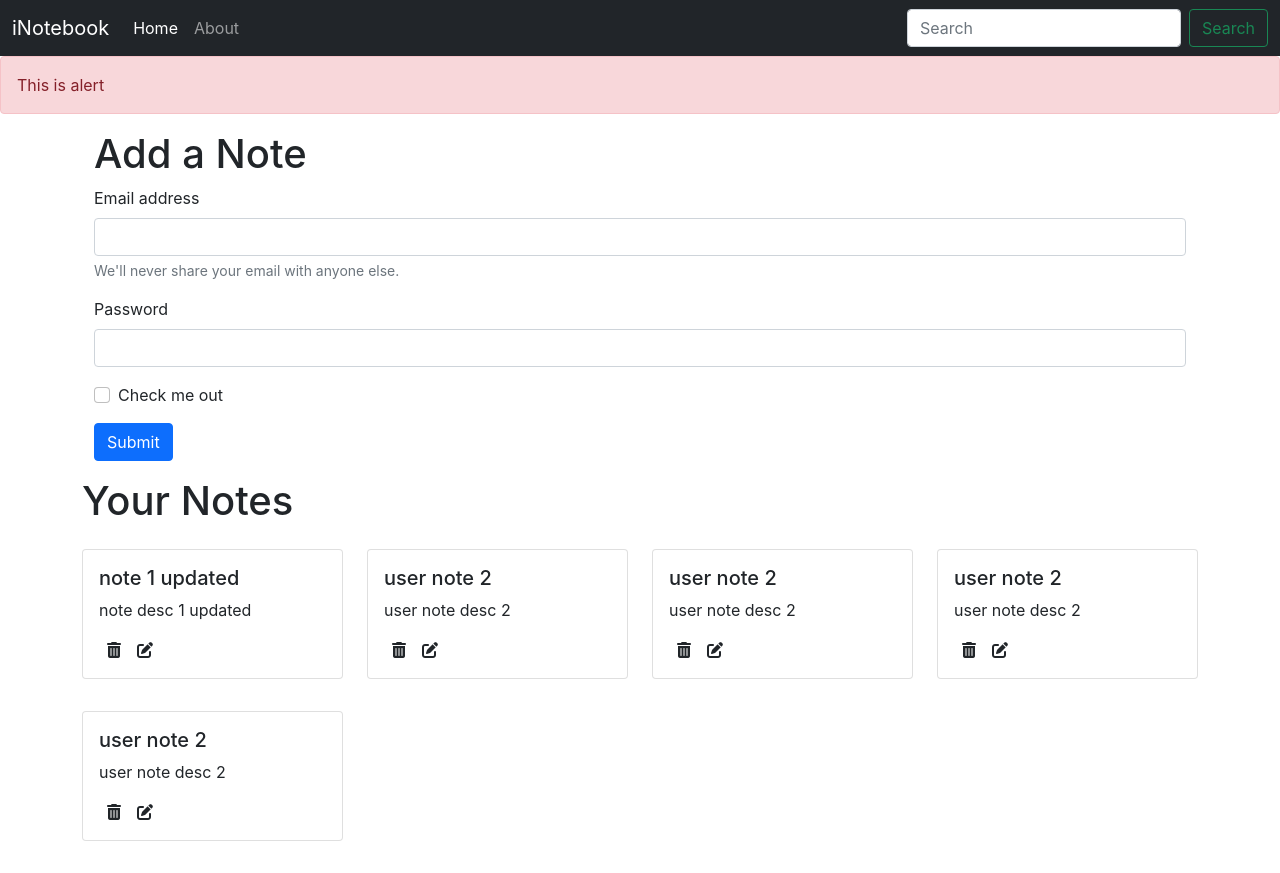
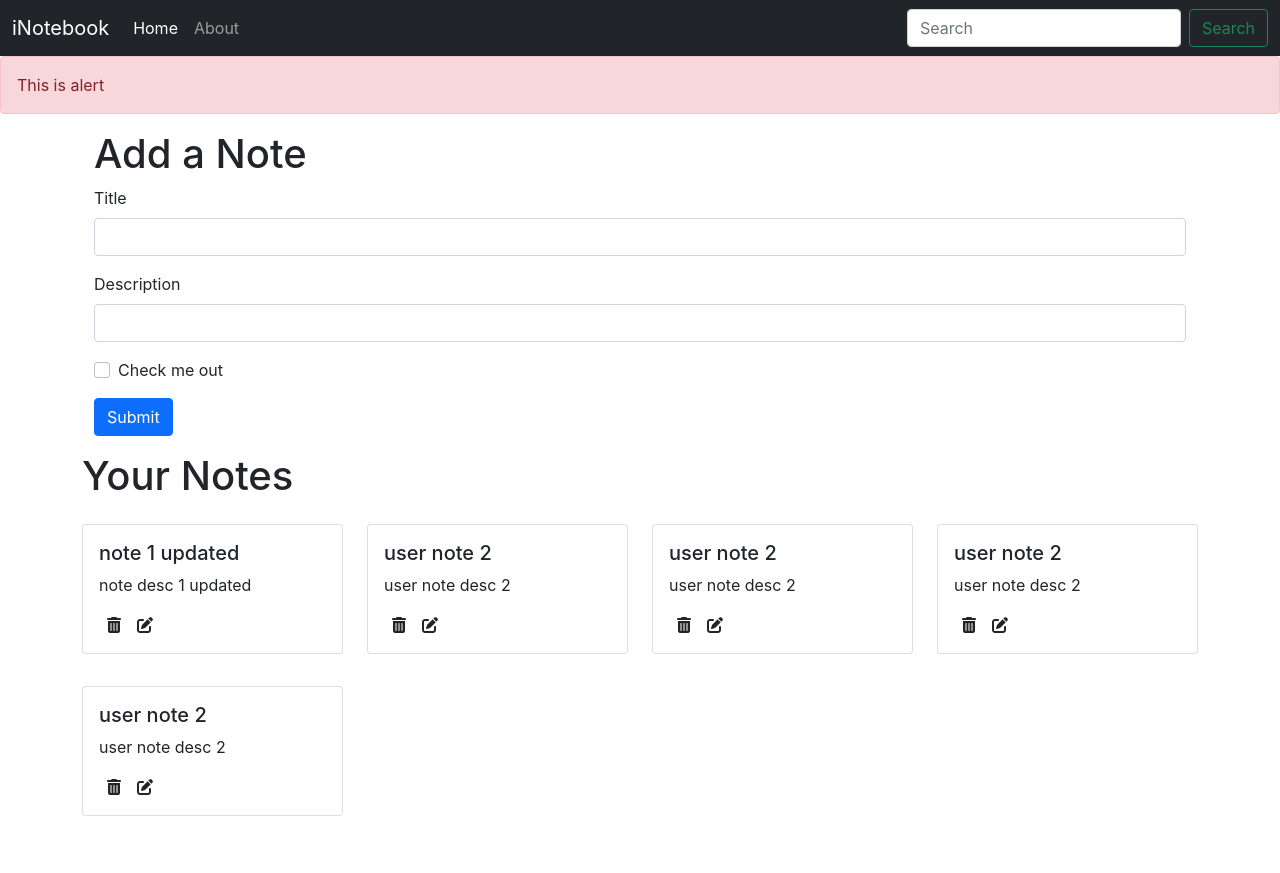
Before and after one commit to suhassurse8421/Notes, a React (Create React App) app in the folder frontend/: page / in a window 1280 px wide. After the commit the page ends 848 px from the top, so only its background shows below. Built offline with nearby package versions, Linux system fonts and the light colour scheme.

Commit message:
Created add note function to add notes

```diff
--- /dev/null
+++ b/frontend/src/components/AddNote.js
@@ -0,0 +1,45 @@
+import { useContext, useState } from 'react'
+import NoteContext from '../context/notes/NoteContext';
+import AddNote from './AddNote';
+
+const AddNotes = () => {
+    const context = useContext(NoteContext);
+    const { addNote } = context;
+
+    const [note, setNote] = useState({
+        title: "",
+        description: "",
+        tag: "Default"
+    });
+
+    const handleClick = (e) => {
+        e.preventDefault()
+        addNote(note.title, note.description, note.tag);
+    }
+
+    const onChange = (e) => {
+        setNote({ ...note, [e.target.name]: e.target.value })
+    }
+    return (
+        <div className='container my-3'>
+            <h1>Add a Note</h1>
+            <form>
+                <div className="mb-3">
+                    <label htmlFor="title" className="form-label">Title</label>
+                    <input type="text" className="form-control" id="title" name="title" aria-describedby="emailHelp" onChange={onChange} />
+                </div>
+                <div className="mb-3">
+                    <label htmlFor="description" className="form-label">Description</label>
+                    <input type="text" className="form-control" id="description" name="description" onChange={onChange} />
+                </div>
+                <div className="mb-3 form-check">
+                    <input type="checkbox" className="form-check-input" id="exampleCheck1" />
+                    <label className="form-check-label" htmlFor="exampleCheck1">Check me out</label>
+                </div>
+                <button type="submit" className="btn btn-primary" onClick={handleClick}>Submit</button>
+            </form>
+        </div>
+    )
+}
+
+export default AddNotes
--- a/frontend/src/components/Home.js
+++ b/frontend/src/components/Home.js
@@ -3,25 +3,6 @@
 const Home = () => {
   return (
     <div>
-      <div className='container my-3'>
-        <h1>Add a Note</h1>
-        <form>
-          <div className="mb-3">
-            <label htmlFor="exampleInputEmail1" className="form-label">Email address</label>
-            <input type="email" className="form-control" id="exampleInputEmail1" aria-describedby="emailHelp" />
-            <div id="emailHelp" className="form-text">We'll never share your email with anyone else.</div>
-          </div>
-          <div className="mb-3">
-            <label htmlFor="exampleInputPassword1" className="form-label">Password</label>
-            <input type="password" className="form-control" id="exampleInputPassword1" />
-          </div>
-          <div className="mb-3 form-check">
-            <input type="checkbox" className="form-check-input" id="exampleCheck1" />
-            <label className="form-check-label" htmlFor="exampleCheck1">Check me out</label>
-          </div>
-          <button type="submit" className="btn btn-primary">Submit</button>
-        </form>
-      </div>
       <Notes />
     </div>
   )
--- a/frontend/src/components/Notes.js
+++ b/frontend/src/components/Notes.js
@@ -1,17 +1,21 @@
 import React, { useContext } from 'react'
 import NoteContext from '../context/notes/NoteContext';
+import AddNotes from './AddNote';
 import NoteItem from './NoteItem';
 
 const Notes = () => {
     const context = useContext(NoteContext);
-    const { notes, setNotes } = context;
+    const { notes, addNote } = context;
     return (
+        <>
+            <AddNotes />
             <div className='row my-3'>
                 <h1>Your Notes</h1>
                 {notes.map((note) => {
                     return <NoteItem key={note._id} note={note} />;
                 })}
             </div>
+        </>
     )
 }
 
--- a/frontend/src/context/notes/NoteState.js
+++ b/frontend/src/context/notes/NoteState.js
@@ -52,8 +52,34 @@
 
     const [notes, setNotes] = useState(initialNotes);
 
+    // Add a Note
+    const addNote = (title, description, tag) => {
+        // TODO API Call
+        console.log("Adding a new note");
+        const note = {
+            "_id": "6419a8243c4cc8266644c407",
+            "user": "6406cb42402301422d66dcaa",
+            "title": title,
+            "description": description,
+            "tag": tag,
+            "date": "2023-03-21T12:50:44.725Z",
+            "__v": 0
+        };
+        setNotes(notes.concat(note));
+    }
+
+    // Delet a Note
+    const deleteNote = () => {
+
+    }
+
+    // Update a Note
+    const updateNote = () => {
+
+    }
+
     return (
-        <NoteContext.Provider value={{ notes, setNotes }}>
+        <NoteContext.Provider value={{ notes, addNote, deleteNote, updateNote }}>
             {props.children}
         </NoteContext.Provider>
     )
```
Lines whose indentation alone changed are shown as unchanged.
